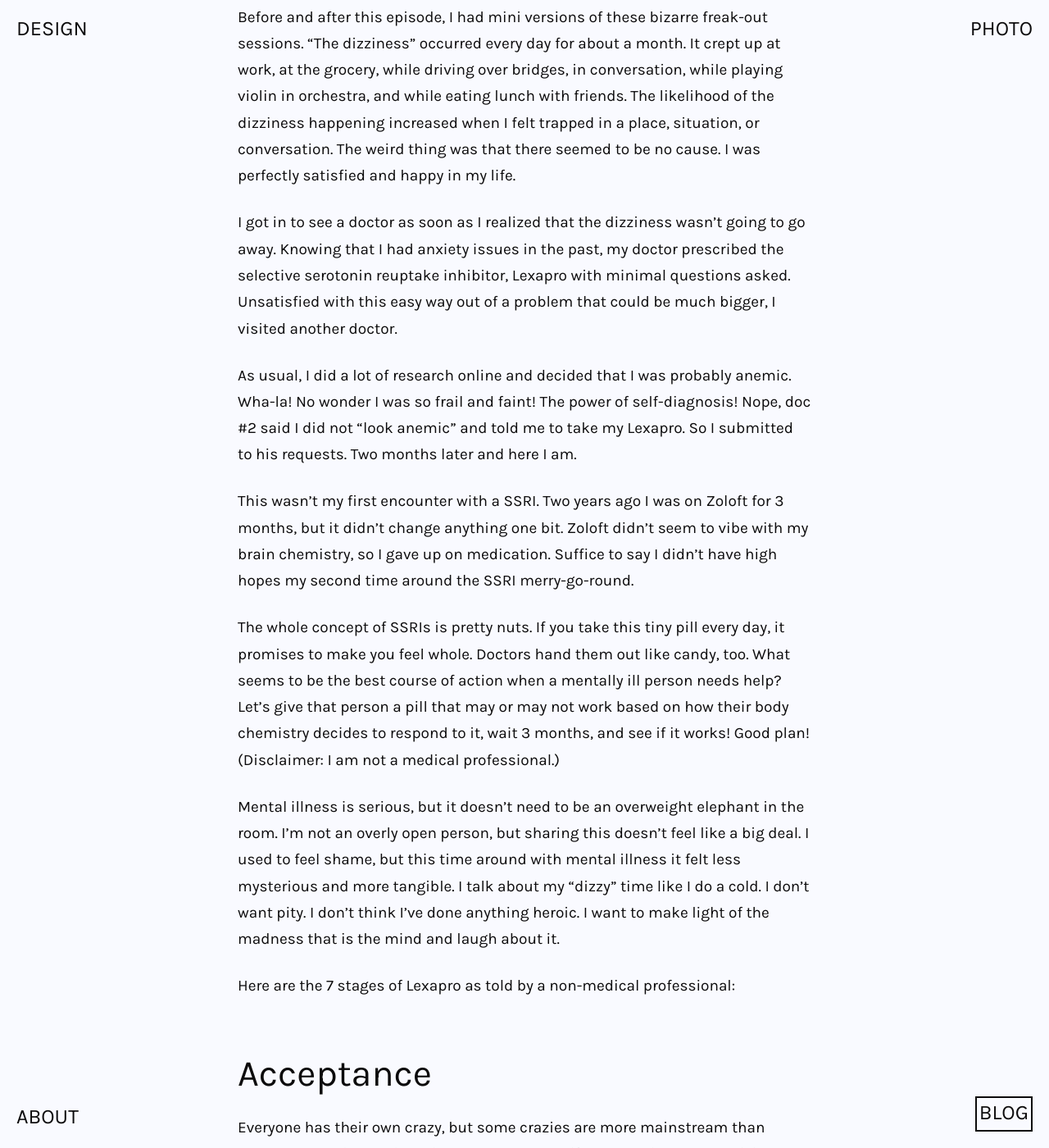
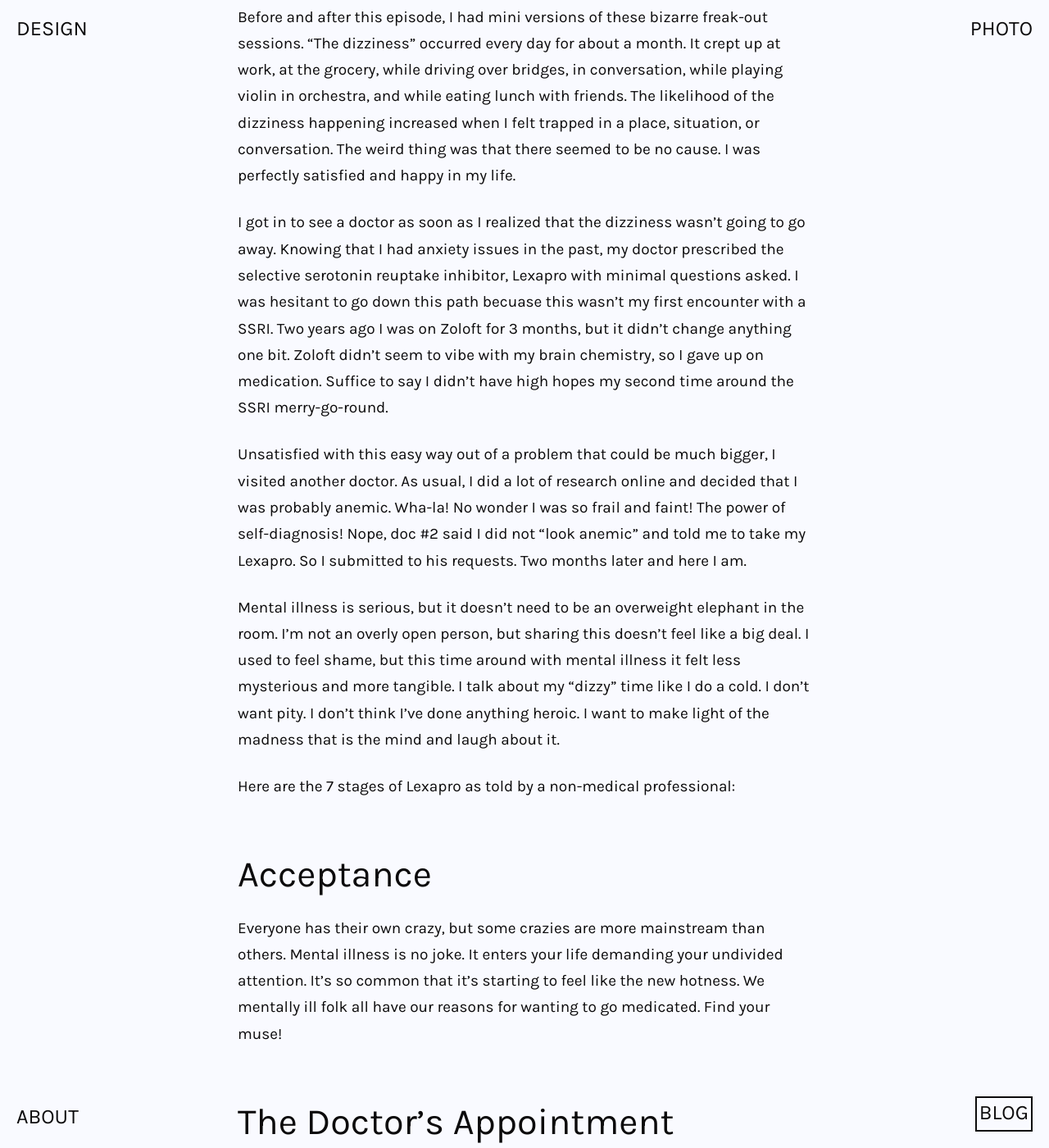
Before and after one commit to baileycmiller/blog, a Jekyll site: the page built from _posts/2017-04-21-the-7-stages-of-lexapro.md, in a window 1280 px wide and 1400 px high, scrolled down 705 px. Shown: the whole window at 82% size. Built offline with Jekyll 4.4.1, drawn with Linux system fonts in a browser that asks for light colours; nearby versions of some CDN libraries.

Commit message:
fix again

```diff
--- a/_posts/2017-04-21-the-7-stages-of-lexapro.md
+++ b/_posts/2017-04-21-the-7-stages-of-lexapro.md
@@ -14,13 +14,9 @@ A few months ago I freaked out at an airport. During the three hour drive to the
 
 Before and after this episode, I had mini versions of these bizarre freak-out sessions. “The dizziness” occurred every day for about a month. It crept up at work, at the grocery, while driving over bridges, in conversation, while playing violin in orchestra, and while eating lunch with friends. The likelihood of the dizziness happening increased when I felt trapped in a place, situation, or conversation. The weird thing was that there seemed to be no cause. I was perfectly satisfied and happy in my life.
 
-I got in to see a doctor as soon as I realized that the dizziness wasn’t going to go away. Knowing that I had anxiety issues in the past, my doctor prescribed the selective serotonin reuptake inhibitor, Lexapro with minimal questions asked. Unsatisfied with this easy way out of a problem that could be much bigger, I visited another doctor.
+I got in to see a doctor as soon as I realized that the dizziness wasn’t going to go away. Knowing that I had anxiety issues in the past, my doctor prescribed the selective serotonin reuptake inhibitor, Lexapro with minimal questions asked. I was hesitant to go down this path becuase this wasn’t my first encounter with a SSRI. Two years ago I was on Zoloft for 3 months, but it didn’t change anything one bit. Zoloft didn’t seem to vibe with my brain chemistry, so I gave up on medication. Suffice to say I didn’t have high hopes my second time around the SSRI merry-go-round.
 
-As usual, I did a lot of research online and decided that I was probably anemic. Wha-la! No wonder I was so frail and faint! The power of self-diagnosis! Nope, doc #2 said I did not “look anemic” and told me to take my Lexapro. So I submitted to his requests. Two months later and here I am.
-
-This wasn’t my first encounter with a SSRI. Two years ago I was on Zoloft for 3 months, but it didn’t change anything one bit. Zoloft didn’t seem to vibe with my brain chemistry, so I gave up on medication. Suffice to say I didn’t have high hopes my second time around the SSRI merry-go-round.
-
-The whole concept of SSRIs is pretty nuts. If you take this tiny pill every day, it promises to make you feel whole. Doctors hand them out like candy, too. What seems to be the best course of action when a mentally ill person needs help? Let’s give that person a pill that may or may not work based on how their body chemistry decides to respond to it, wait 3 months, and see if it works! Good plan! (Disclaimer: I am not a medical professional.)
+Unsatisfied with this easy way out of a problem that could be much bigger, I visited another doctor. As usual, I did a lot of research online and decided that I was probably anemic. Wha-la! No wonder I was so frail and faint! The power of self-diagnosis! Nope, doc #2 said I did not “look anemic” and told me to take my Lexapro. So I submitted to his requests. Two months later and here I am.
 
 Mental illness is serious, but it doesn’t need to be an overweight elephant in the room. I’m not an overly open person, but sharing this doesn’t feel like a big deal. I used to feel shame, but this time around with mental illness it felt less mysterious and more tangible. I talk about my “dizzy” time like I do a cold. I don’t want pity. I don’t think I’ve done anything heroic. I want to make light of the madness that is the mind and laugh about it.
 
@@ -35,7 +31,7 @@ Everyone has their own crazy, but some crazies are more mainstream than others.
 
 You’ve written down your symptoms on a folded napkin. You’ve spent hours on WebMD even though your friends tell you that you should block it from your web browser. Your doctor-induced panic skyrockets as you sit in the waiting room, most likely filling out insurance papers incorrectly. The doctor calls you in. “Have you tried eating a well-balanced diet and exercising?” Five minutes later he sends you out the door with a prescription in exchange for your folded napkin. All fixed!
 
-# The “Do I really need to take this? Maybe I just have an inner ear infection” Stage
+## The “Do I really need to take this? Maybe I just have an inner ear infection” Stage
 
 You didn’t have this one? Oh okay, nevermind.
 
```
